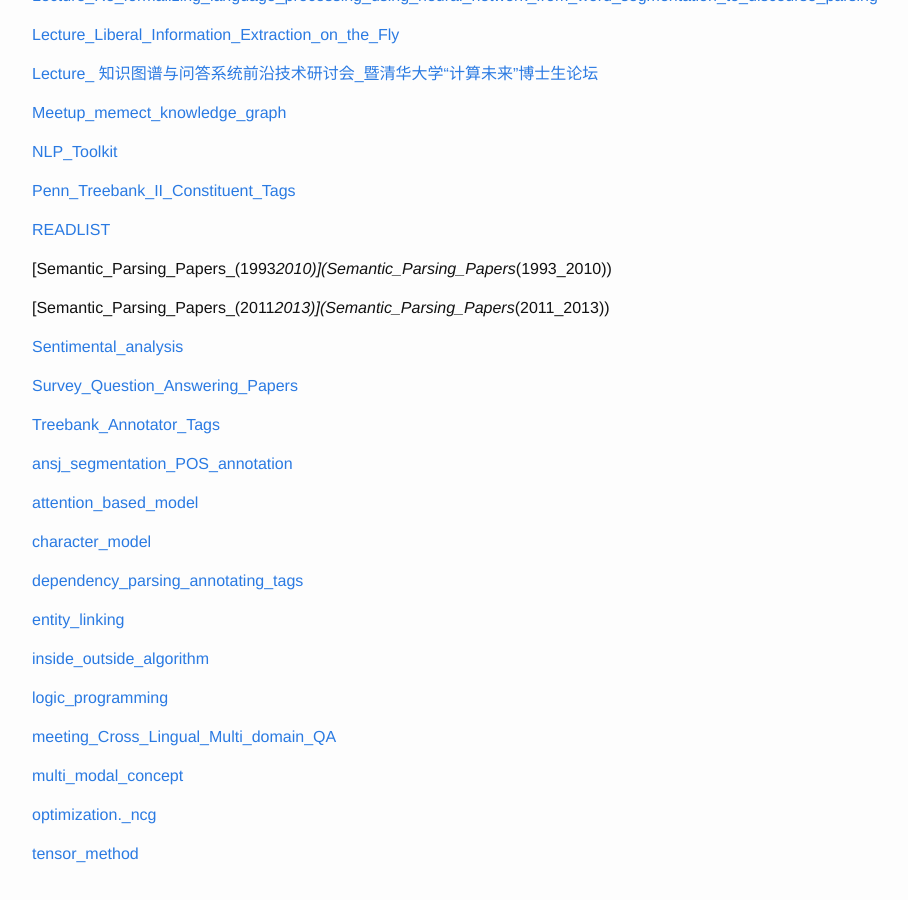
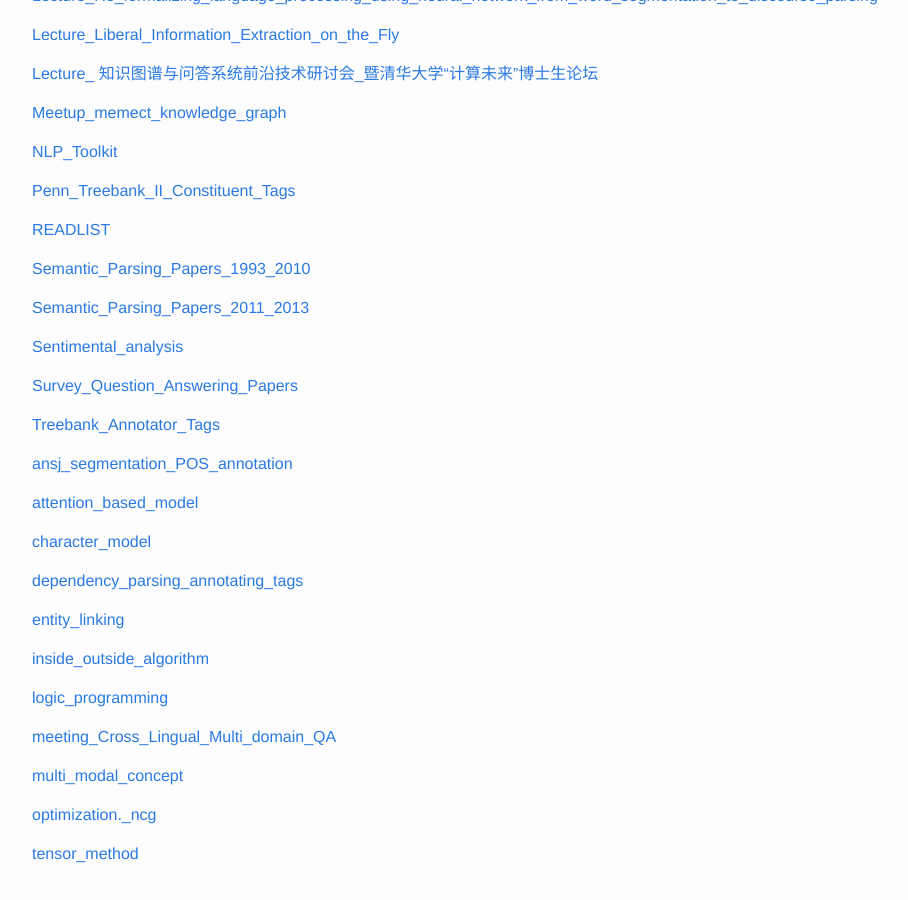
Before and after one commit to zxteloiv/zxteloiv.github.io, a Jekyll site: the page built from wiki/nlp/index.md, in a window 1280 px wide and 900 px high, scrolled down 648 px. Shown: the whole window, without its empty margins (238-1146 px from the left). Built offline with Jekyll 4.4.1, drawn with Linux system fonts in a browser that asks for light colours.

Commit message:
rename note title and hyper link

```diff
--- a/wiki/nlp/index.md
+++ b/wiki/nlp/index.md
@@ -42,9 +42,9 @@
 
 [READLIST](READLIST)
 
-[Semantic_Parsing_Papers_(1993_2010)](Semantic_Parsing_Papers_(1993_2010))
+[Semantic_Parsing_Papers_1993_2010](Semantic_Parsing_Papers_1993_2010)
 
-[Semantic_Parsing_Papers_(2011_2013)](Semantic_Parsing_Papers_(2011_2013))
+[Semantic_Parsing_Papers_2011_2013](Semantic_Parsing_Papers_2011_2013)
 
 [Sentimental_analysis](Sentimental_analysis)
 
```
Also changed, not shown: wiki/nlp/Semantic_Parsing_Papers_1993_2010/index.md (+1 -1 lines), wiki/nlp/Semantic_Parsing_Papers_2011_2013/index.md (+1 -1 lines).
